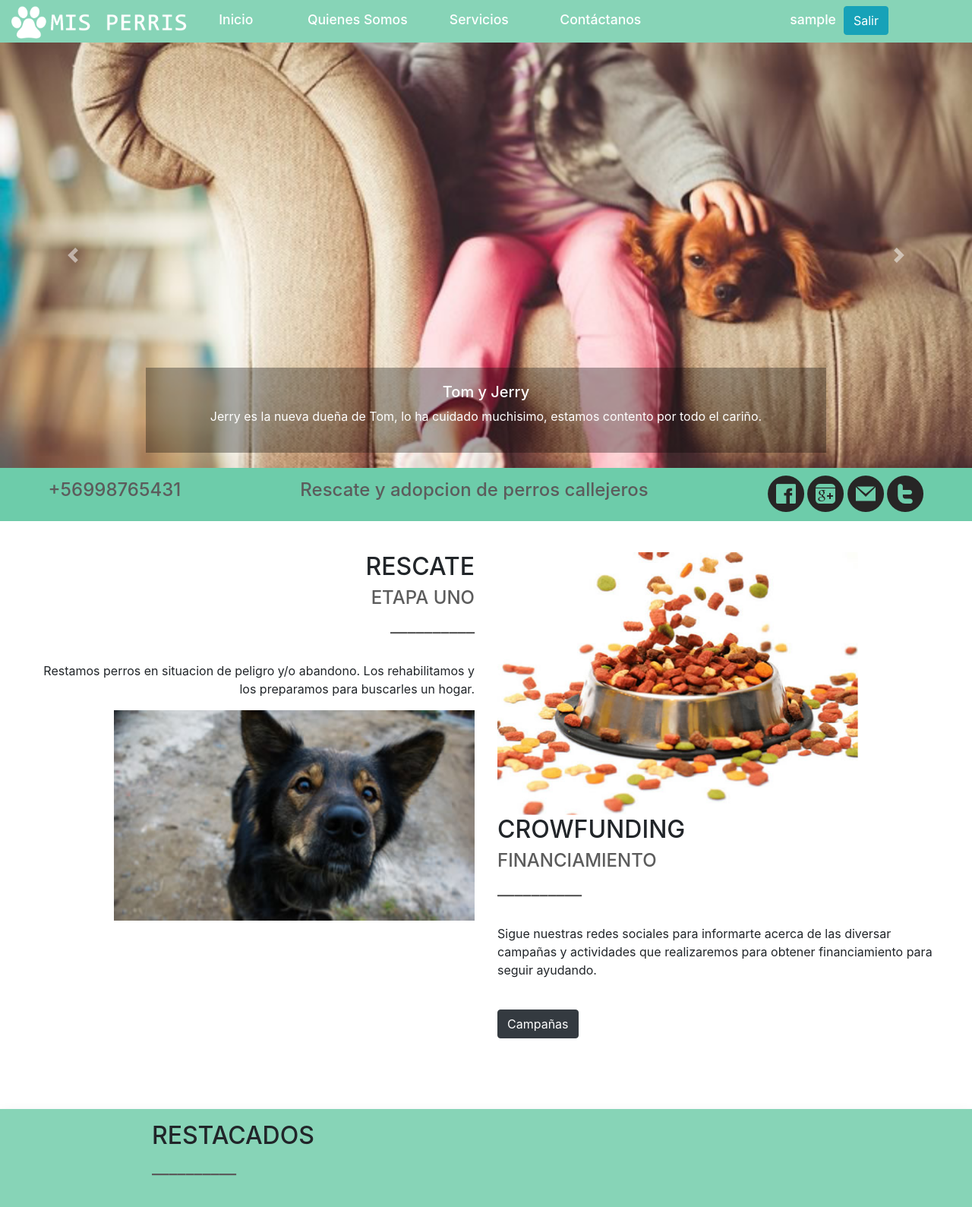
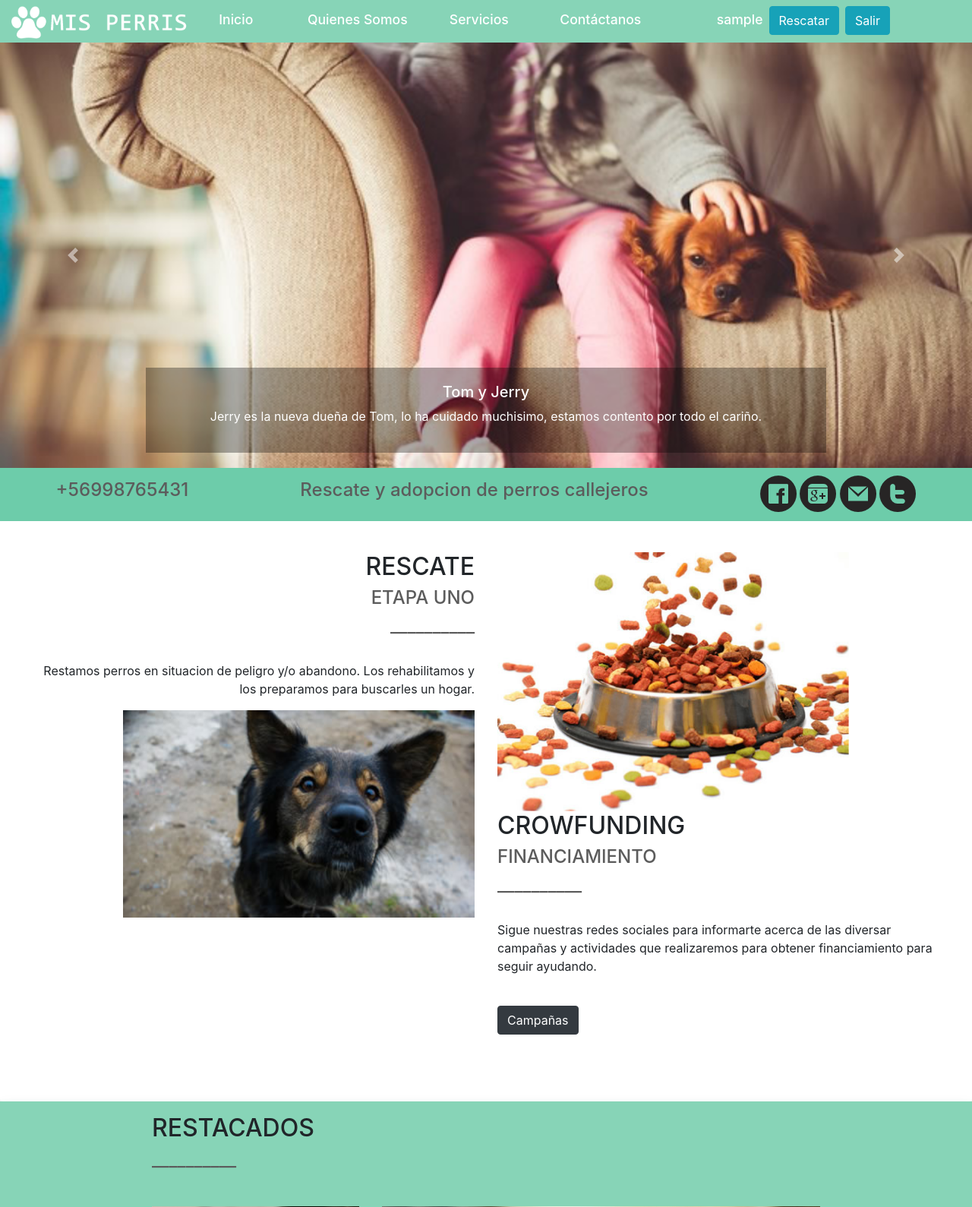
Before and after one commit to HeavyPablo/MisPerris2, a Django app: page / in a window 1280 px wide. Shown: the top 1589 px of the page at 76% size. Run offline with Django 3.2, Linux system fonts and the light colour scheme; the visitor is signed in with stand-in values (Sample User, id 1); some libraries are stand-ins or nearby versions.

Commit message:
Arreglo de margenes

```diff
--- a/MisPerris/registro/static/css/estilos.css
+++ b/MisPerris/registro/static/css/estilos.css
@@ -87,7 +87,7 @@ footer {
 }
 
 .content-log2>.nav-itema {
-    margin-right: 10px;
+    margin-right: 8px;
 }
 
 .content-log1 {
@@ -193,6 +193,7 @@ footer {
 }
 
 .info {
+    margin: 0% !important;
     background: #6dccaa;
     height: 70px;
 }
@@ -221,6 +222,7 @@ footer {
 }
 
 .contenido {
+    margin: 0% !important;
     padding-top: 25px;
 }
 
@@ -253,6 +255,7 @@ footer {
 }
 
 .content-section {
+    margin: 0% !important;
     padding-left: 16px;
     padding-right: 16px;
 }
--- a/MisPerris/registro/templates/registro/index.html
+++ b/MisPerris/registro/templates/registro/index.html
@@ -33,10 +33,14 @@
                                 Registrate</button></a>
                     </span>
                     {% else %}
-                    <span class="nav-itema2">
+                    <span class="nav-itema2 p-1">
                         <a href="">{{ user.username }}</a>
                     </span>
-                    <span>
+                    <span class="p-1">
+                        <a href="{% url 'register_pet' %}?next=/login"><button type="button"
+                                class="btn btn-info">Rescatar</button></a>
+                    </span>
+                    <span class="p-1">
                         <a href="{% url 'logout' %}?next=/login"><button type="button"
                                 class="btn btn-info">Salir</button></a>
                     </span>
@@ -68,6 +72,10 @@
                 <span class="nav-itema">
                     <a href="">{{ user.username }}</a>
                 </span>
+                <span class=" nav-itema">
+                    <a href="{% url 'register_pet' %}?next=/login"><button type="button"
+                            class="btn btn-info">Rescatar</button></a>
+                </span>
                 <span class="nav-itema">
                     <a href="{% url 'logout' %}?next=/login"><button type="button"
                             class="btn btn-info">Salir</button></a>
@@ -97,10 +105,10 @@
                 $('.fade-in').each(function (i) {
 
                     var bottom_of_object = $(this).offset().top + $(this).outerHeight();
-                    var bottom_of_window = $(window).scrollTop() + ($(window).height()*1.2);
+                    var bottom_of_window = $(window).scrollTop() + ($(window).height() * 1.2);
 
                     if (bottom_of_window > bottom_of_object) {
-                        $(this).animate({ 'opacity': '1'}, 500);
+                        $(this).animate({ 'opacity': '1' }, 500);
                     }
                 });
             });
```
